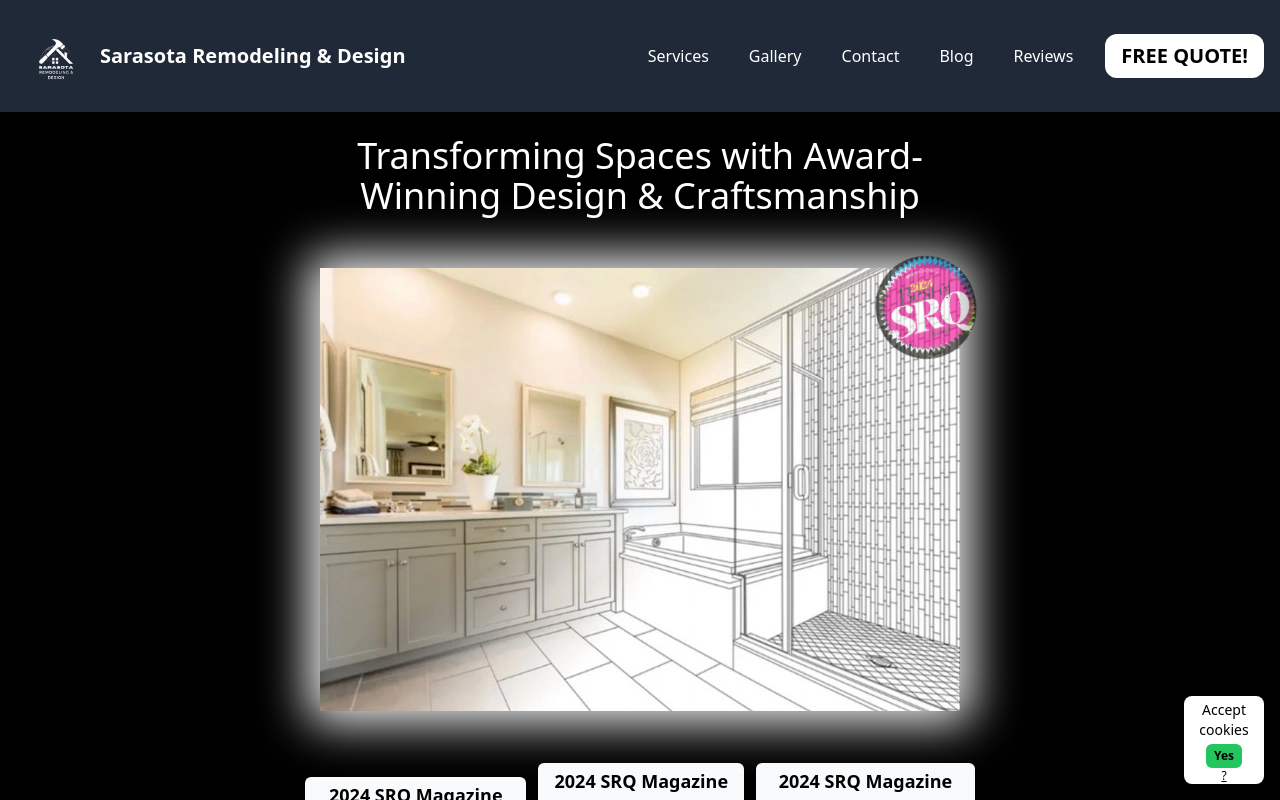
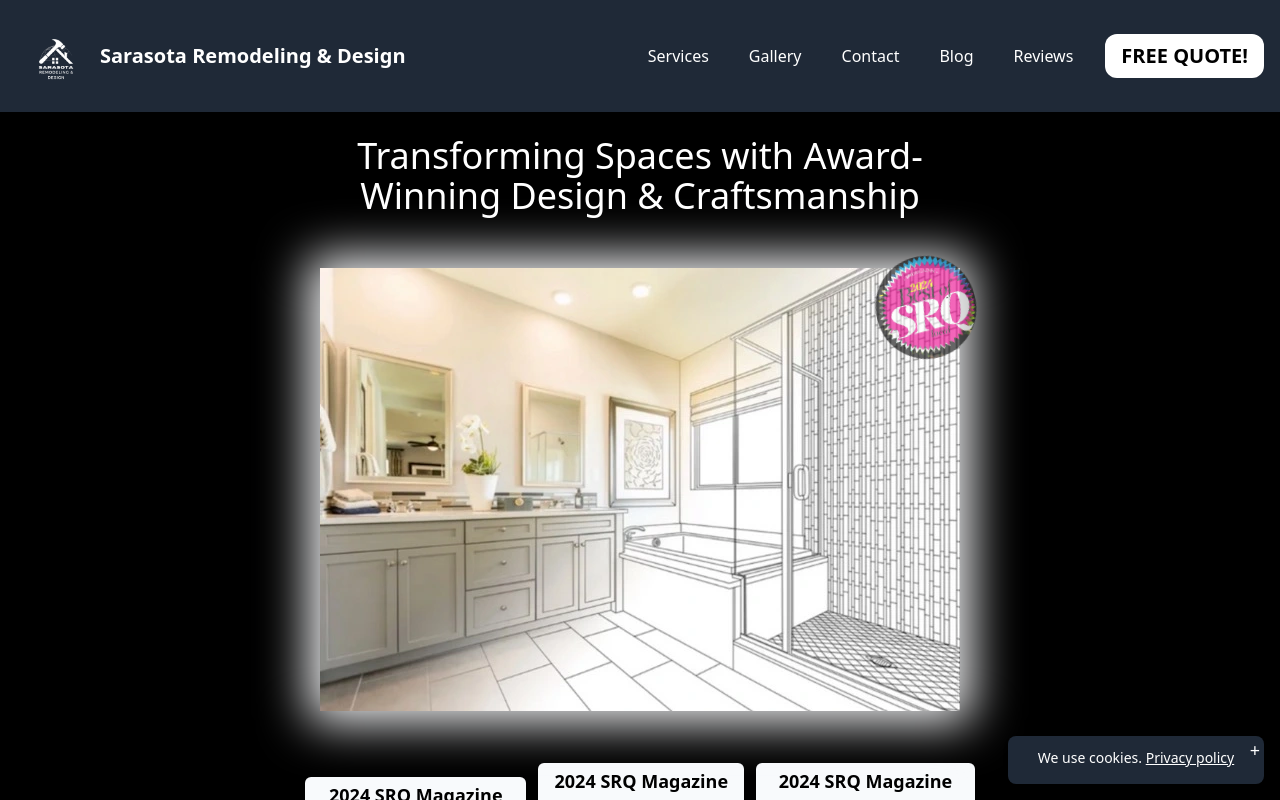
Before and after one commit to MrJonnyOrtiz/srd-React, a React (Vite) app: page /home in a window 1280 px wide. Shown: the top 800 px of the page. Built offline with nearby package versions, Linux system fonts and the light colour scheme.

Commit message:
improvement: ui/ux consent banner

```diff
--- a/src/components/ui/CookieConsentBanner.jsx
+++ b/src/components/ui/CookieConsentBanner.jsx
@@ -3,6 +3,8 @@ import { Link } from "react-router-dom";
 
 export default function CookieConsentBanner() {
    const [isConsentGiven, setIsConsentGiven] = useState(false);
+   const [isBannerVisible, setIsBannerVisible] = useState(true);
+   const [isExpanded, setIsExpanded] = useState(false);
 
    useEffect(() => {
       // Check for existing consent in localStorage
@@ -10,6 +12,7 @@ export default function CookieConsentBanner() {
 
       if (consent === "true") {
          setIsConsentGiven(true);
+         setIsBannerVisible(false);
          loadGoogleAnalytics();
          loadGoogleTagManager();
       }
@@ -19,6 +22,7 @@ export default function CookieConsentBanner() {
       // Save consent in localStorage
       localStorage.setItem("cookieConsent", "true");
       setIsConsentGiven(true);
+      setIsBannerVisible(false);
 
       // Load third-party scripts
       loadGoogleAnalytics();
@@ -54,26 +58,66 @@ export default function CookieConsentBanner() {
       })(window, document, "script", "dataLayer", "GTM-KKXLD2P8");
    };
 
-   // If consent is given, do not show the banner
-   if (isConsentGiven) return null;
+   const toggleExpand = () => {
+      setIsExpanded(!isExpanded);
+   };
+
+   // If consent is given or the banner is not visible, do not show the banner
+   if (!isBannerVisible) return null;
 
    return (
-      <div className="fixed bottom-4 right-4 w-20 h-22 bg-white text-black rounded-lg shadow-lg z-50 flex items-center justify-center text-sm flex-col">
-         <div className="px-1 py-1 text-center">Accept cookies</div>
+      <div
+         className={`fixed bottom-4 right-4 w-64 p-3 bg-gray-800 text-white rounded-lg shadow-md z-50 transition-all ${
+            isExpanded ? "h-auto" : "h-12"
+         }`}
+      >
+         {/* Expand/Collapse Button */}
+         <button
+            onClick={toggleExpand}
+            className="absolute top-0 right-1 text-white text-lg"
+            aria-label={
+               isExpanded
+                  ? "Minimize cookie consent banner"
+                  : "Expand cookie consent banner"
+            }
+         >
+            {isExpanded ? "−" : "+"}
+         </button>
+
+         {isExpanded ? (
+            <>
+               <div className="text-center text-sm mb-2">
+                  We use cookies to enhance your experience and improve website
+                  functionality and content.
+               </div>
+               <div className="flex gap-2 items-center justify-center">
                   <button
                      onClick={handleAccept}
-            className="bg-green-500 text-black font-semibold px-2 py-1 text-xs rounded-md"
+                     className="bg-green-500 text-black font-semibold px-3 py-1 rounded-md mb-2"
                      aria-label="Accept cookies"
                   >
-            Yes
+                     Accept
                   </button>
                   <Link
                      to="/privacy-policy"
-            className="text-xs text-black underline"
+                     className="text-xs text-white underline"
                      aria-label="Learn more about our privacy policy"
                   >
-            ?
+                     Privacy policy
                   </Link>
+               </div>
+            </>
+         ) : (
+            <div className="text-center text-sm">
+               We use cookies.{" "}
+               <span
+                  className="underline cursor-pointer"
+                  onClick={toggleExpand}
+               >
+                  Privacy policy
+               </span>
+            </div>
+         )}
       </div>
    );
 }
--- a/src/index.css
+++ b/src/index.css
@@ -42,3 +42,12 @@ body {
       width: 0%;
    }
 }
+
+@keyframes fadeIn {
+   from {
+      opacity: 0;
+   }
+   to {
+      opacity: 1;
+   }
+}
```
Lines whose indentation alone changed are shown as unchanged.
